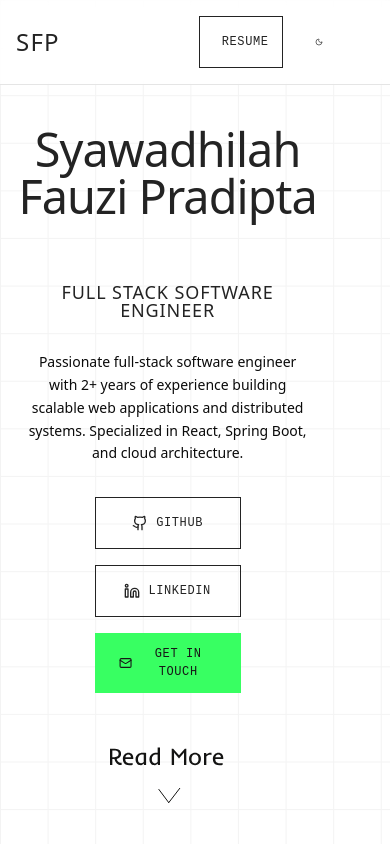
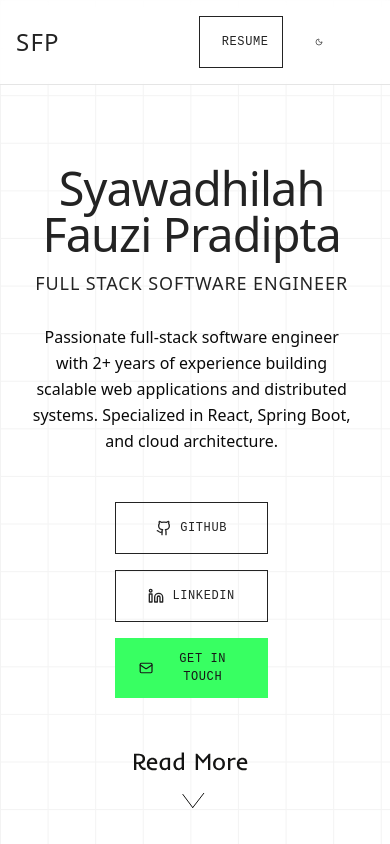
Before and after one commit to fauzipradipta/portofolio, a Next.js app: page / in a window 390 px wide. Shown: the top 844 px of the page. Built offline with nearby package versions, Linux system fonts and the light colour scheme.

Commit message:
update responsive

```diff
--- a/src/app/globals.css
+++ b/src/app/globals.css
@@ -442,7 +442,7 @@ code {
 @media (max-width:768px){
   .hero-section{
     padding-top: 499rem !important;
-    margin-left: -5rem !important;
+    margin-left: -2rem !important;
     min-height: auto;
   }
 
@@ -451,7 +451,8 @@ code {
   }
 
   .about-section{
-    margin-left: -4rem !important;
+    margin-left: -2rem !important;
+    padding-top: 2rem !important; ;
   }
 
   .work-experience-section{
--- a/src/app/page/Hero.tsx
+++ b/src/app/page/Hero.tsx
@@ -5,62 +5,54 @@ import ReadMoreButton from '../component/button/ReadMoreButton';
 
 const Hero = () => {
   return (
-    <section className="min-h-screen flex items-center justify-center pt-32">
-      <div className="container mt-16">
-        <div className="grid-container">
-          <div className="max-w-4xl mx-auto text-center">
-            <div className="mb-8">
+    <section className="min-h-screen flex items-center justify-center pt-65">
+      <div className="container">
+        <div className="flex justify-center">
+          <div className="max-w-4xl mx-auto text-center w-full px-4">
 
-              <h1 className="hero-title mb-8">
-                {personalInfo.name}
-              </h1>
-              <p className="label mb-8 pt-8 ">Full Stack Software Engineer</p>
+            <h1 className="hero-title mb-4">
+              {personalInfo.name}
+            </h1>
 
-           <div className="w-full px-2 sm:px-4">
-              <p className="text-sm sm:text-base md:text-lg w-full max-w-xs sm:max-w-md md:max-w-2xl mx-auto leading-relaxed break-words whitespace-normal sm:text-center">
-                  {aboutData.bio}
-                </p>
-              </div>
 
+            <p className="label mb-8 text-lg md:text-xl">
+              FULL STACK SOFTWARE ENGINEER
+            </p>
+
+
+            <div className="mb-12">
+              <p className="text-base md:text-lg leading-relaxed max-w-2xl mx-auto">
+                {aboutData.bio}
+              </p>
             </div>
-
-            <div className="flex flex-col sm:flex-row items-center justify-center space-y-4 sm:space-y-0 sm:space-x-6 mb-12">
+            <div className="flex flex-col sm:flex-row items-center justify-center gap-4 mb-12">
               <a
                 href={personalInfo.github}
                 target="_blank"
                 rel="noopener noreferrer"
-                className="btn-primary flex items-center space-x-2"
+                className="btn-primary flex items-center justify-center space-x-2 w-full sm:w-auto px-6 py-3"
               >
                 <Github size={16} />
-                <span>GitHub</span>
+                <span>GITHUB</span>
               </a>
               <a
                 href={personalInfo.linkedin}
                 target="_blank"
                 rel="noopener noreferrer"
-                className="btn-primary flex items-center space-x-2"
+                className="btn-primary flex items-center justify-center space-x-2 w-full sm:w-auto px-6 py-3"
               >
                 <Linkedin size={16} />
-                <span>LinkedIn</span>
+                <span>LINKEDIN</span>
               </a>
               <a
                 href={`mailto:${personalInfo.email}`}
-                className="btn-accent flex items-center space-x-2"
+                className="btn-accent flex items-center justify-center space-x-2 w-full sm:w-auto px-6 py-3"
               >
                 <Mail size={16} />
-                <span>Get in Touch</span>
+                <span>GET IN TOUCH</span>
               </a>
             </div>
-
-            {/* <div className="grid grid-cols-2 md:grid-cols-4 gap-6 max-w-2xl mx-auto">
-              {aboutData.highlights.map((highlight, index) => (
-                <div key={index} className="text-center">
-                  <p className="text-body">{highlight}</p>
-                </div>
-              ))}
-            </div> */}
-
-            <div className='flex justify-center mt-8'>
+            <div className='flex justify-center'>
               <ReadMoreButton />
             </div>
           </div>
--- a/src/app/page/Skills.tsx
+++ b/src/app/page/Skills.tsx
@@ -5,7 +5,7 @@ const Skills = () => {
     return(
         <section id="skills" className="py-20">
             <div className="container">
-                <div className="grid grid-cols-1 md:grid-cols-2 lg:grid-cols-3 gap-8 mb-16">
+                <div className="grid grid-cols-1 md:grid-cols-2 lg:grid-cols-3 gap-8 mb-16 ">
                     {/* Technical Skills */}
                     <div className="text-left">
                         <p className="title-big mb-3">{pageTitles.skills}</p>
```
